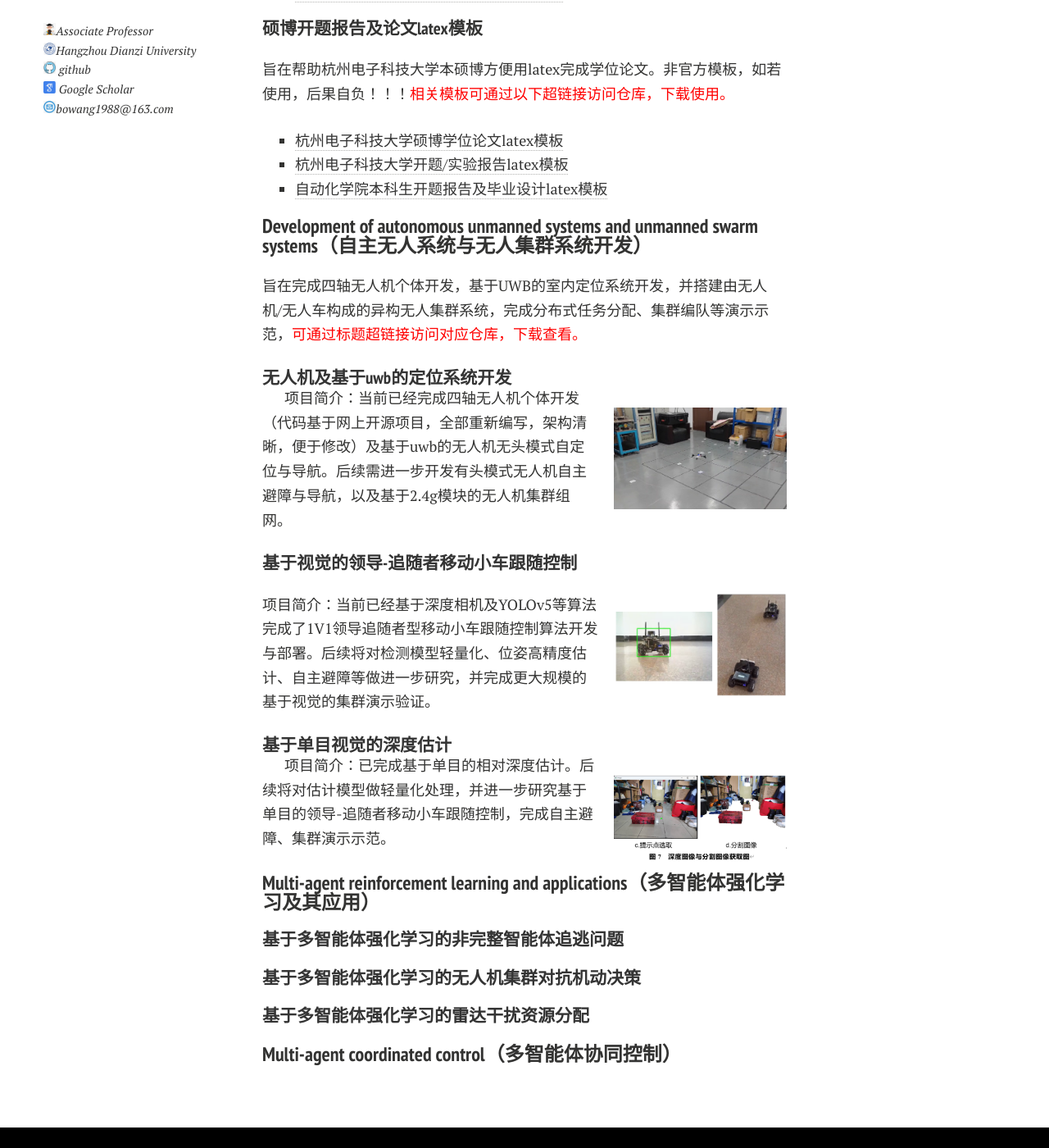
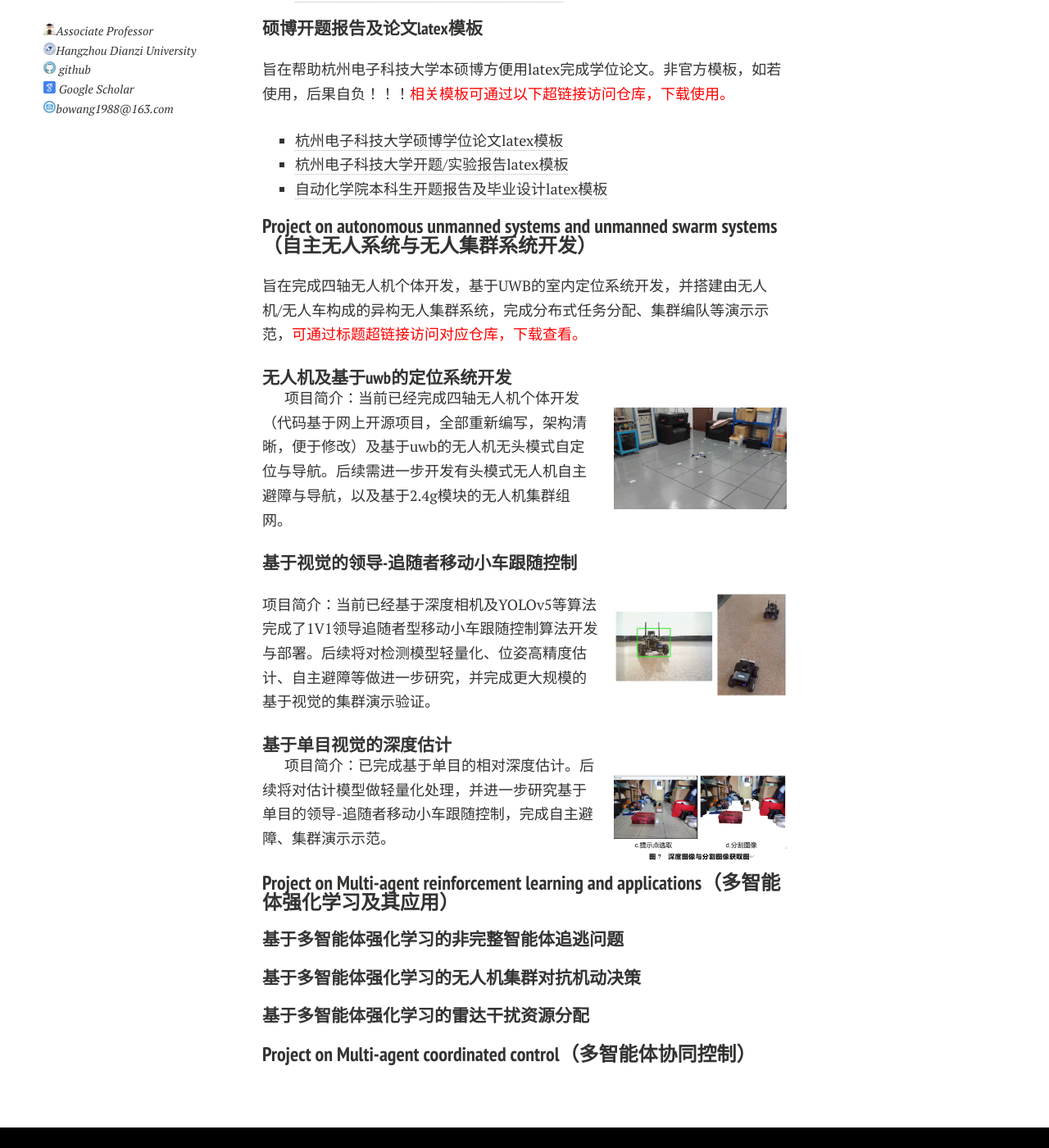
Before and after one commit to wennboo/wennboo.github.io, a Jekyll site: the page built from projects.md, in a window 1280 px wide and 1400 px high, scrolled down 400 px. Shown: the whole window at 82% size. Built offline with Jekyll 4.4.1, drawn with Linux system fonts in a browser that asks for light colours; nearby versions of some CDN libraries; comment, search, counter and statistics services are not loaded; a style sheet for code colours, icons or effects is not loaded; some of the changed text lies outside the part shown.

Commit message:
Update projects.md

```diff
--- a/projects.md
+++ b/projects.md
@@ -5,7 +5,7 @@ title: Projects
 ---
 
 
-#### Latex Project （Latex 工程）
+#### Project on Latex（Latex 工程）
 ##### 基金类latex模板
 旨在帮助各位老师方便用latex完成国家自然科学基金的项目申请与结题，浙江省自然科学基金项目申请与结题。非官方模板，如若使用，后果自负！！！<font color=red>相关模板可通过以下超链接访问仓库，下载使用。</font>
 
@@ -20,7 +20,7 @@ title: Projects
 - [杭州电子科技大学开题/实验报告latex模板](https://github.com/wennboo/HDU-opening-experimental-report)
 - [自动化学院本科生开题报告及毕业设计latex模板](https://github.com/wennboo/HDU-Automation-School-latex-template-for-bachelor)
 
-#### Development of autonomous unmanned systems and unmanned swarm systems（自主无人系统与无人集群系统开发）
+#### Project on autonomous unmanned systems and unmanned swarm systems（自主无人系统与无人集群系统开发）
 旨在完成四轴无人机个体开发，基于UWB的室内定位系统开发，并搭建由无人机/无人车构成的异构无人集群系统，完成分布式任务分配、集群编队等演示示范，<font color=red>可通过标题超链接访问对应仓库，下载查看。</font>
 
 ##### [无人机及基于uwb的定位系统开发](https://github.com/wennboo/UWB-based-Quadrotor-Swarm-Demo-System)
@@ -43,7 +43,7 @@ title: Projects
 
 
 
-#### Multi-agent reinforcement learning and applications（多智能体强化学习及其应用）
+#### Project on Multi-agent reinforcement learning and applications（多智能体强化学习及其应用）
 
 ##### [基于多智能体强化学习的非完整智能体追逃问题](https://github.com/wennboo/Multi-Agent-Pursuit-Reinforce-Learning-Environment)
 
@@ -52,4 +52,4 @@ title: Projects
 ##### [基于多智能体强化学习的雷达干扰资源分配](https://github.com/wennboo/Multi-Agent-Pursuit-Reinforce-Learning-Environment)
 
 
-#### Multi-agent coordinated control（多智能体协同控制）
+#### Project on Multi-agent coordinated control（多智能体协同控制）
```
